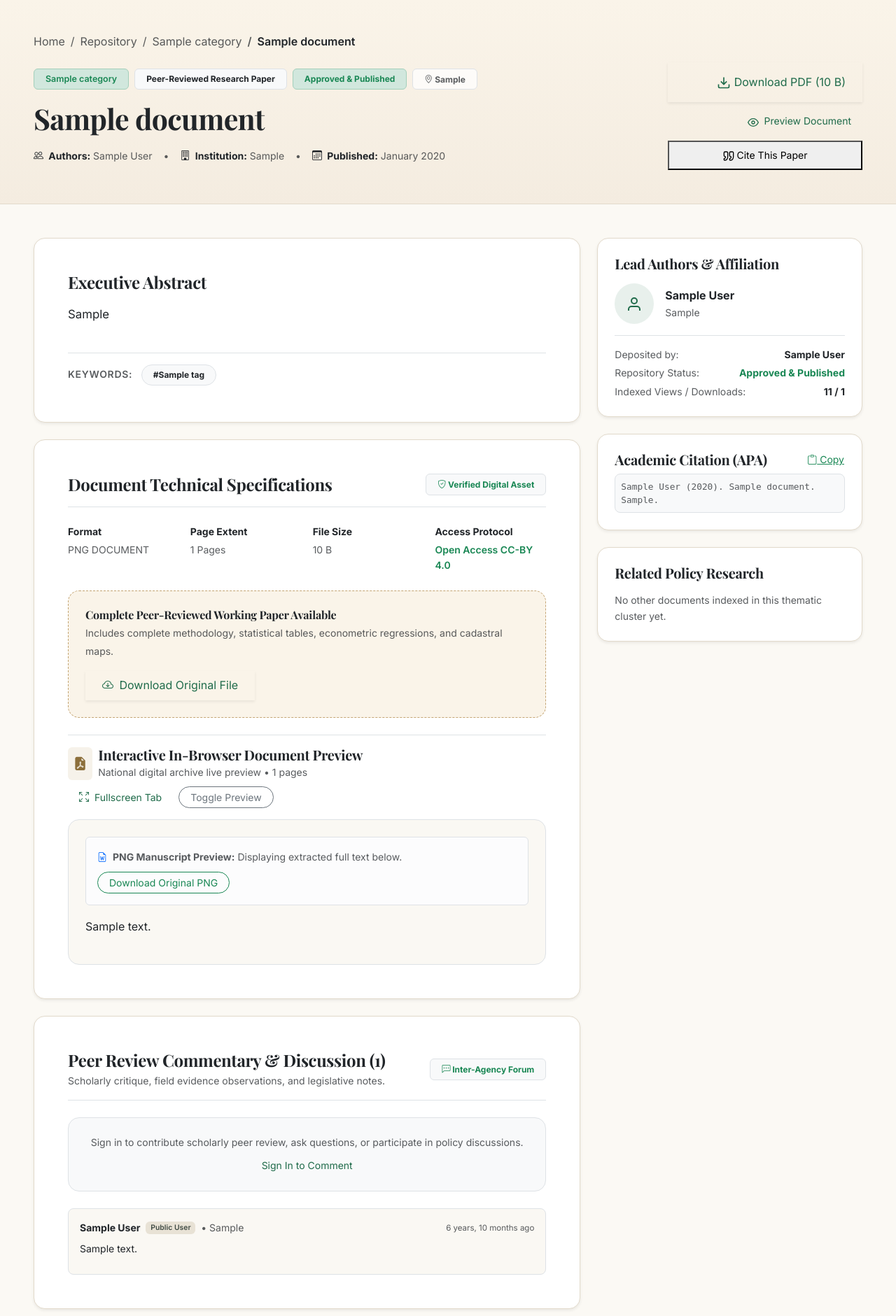
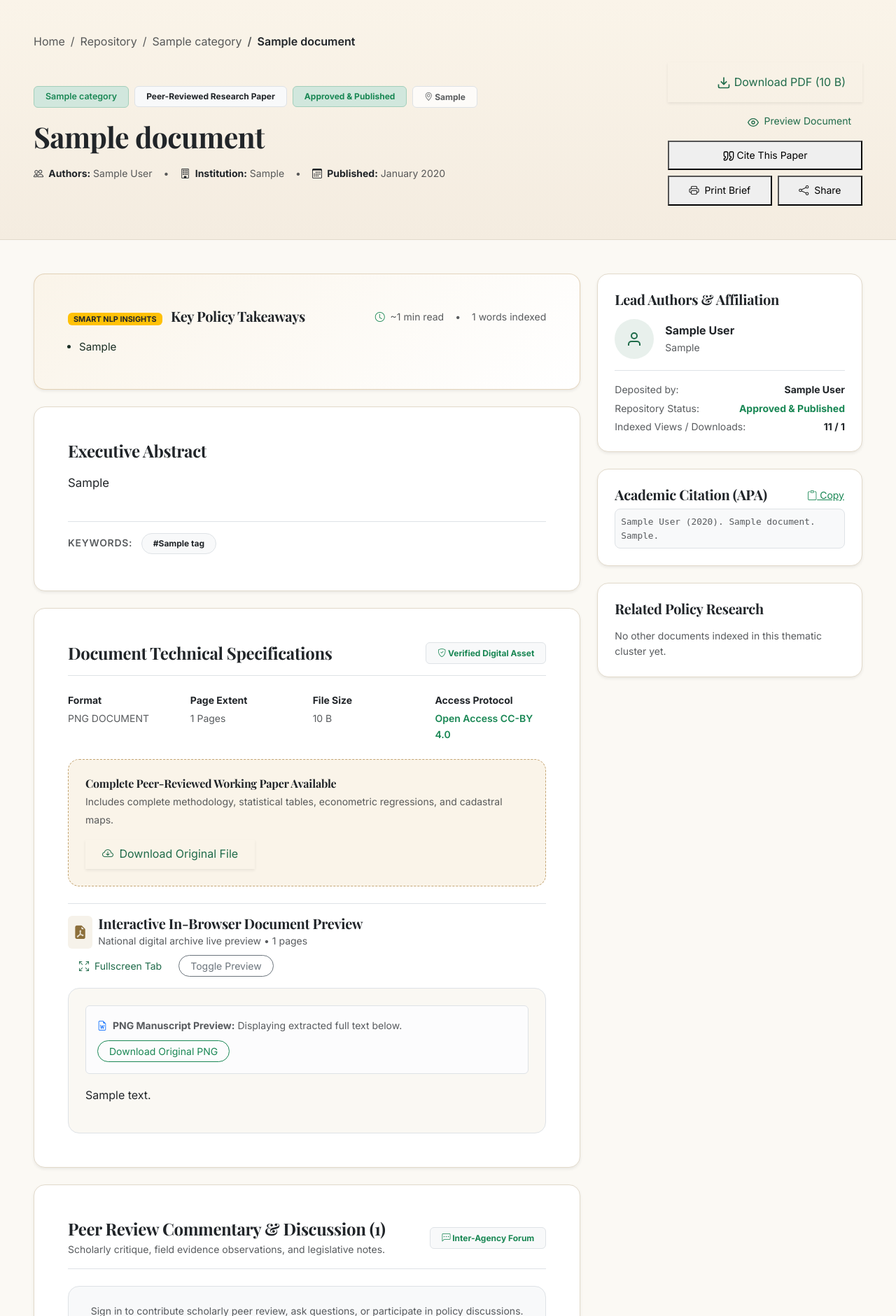
Before and after one commit to MastMaula1017/landwise-governance-portal, a Django app: a page that uses templates/repository/document_detail.html in a window 1280 px wide. Shown: the part 73-1954 px from the top of the page at 70% size. Run offline with Django 5.2, Linux system fonts and the light colour scheme; data comes from the database, SQL or seed files in the repository; tables that the repository leaves empty hold one stand-in row (values such as "Sample post"); some web fonts are replaced.

Commit message:
Add Smart NLP Policy Takeaways, Print Brief CSS, Share button, and Trending Topics filter

```diff
--- a/repository/utils.py
+++ b/repository/utils.py
@@ -193,3 +193,39 @@ def generate_citations(document):
             f"}}"
         ),
     }
+
+
+def extract_document_insights(document, max_takeaways=3):
+    """
+    Computes reading metrics and extractive policy takeaways from extracted text or abstract.
+    """
+    source_text = (document.extracted_text or "").strip()
+    if len(source_text) < 80:
+        source_text = (document.abstract or "").strip()
+
+    words = re.findall(r'\b\w+\b', source_text)
+    word_count = len(words)
+    reading_time_mins = max(1, round(word_count / 200)) if word_count else 1
+
+    # Extractive sentence scoring using DOMAIN_TAXONOMY terms
+    all_terms = [t for terms in DOMAIN_TAXONOMY.values() for t in terms]
+    sentences = [s.strip() for s in re.split(r'(?<=[.!?])\s+', source_text) if 45 <= len(s.strip()) <= 320]
+    scored = []
+    for idx, sent in enumerate(sentences):
+        lower_sent = sent.lower()
+        score = sum(2 for term in all_terms if term in lower_sent)
+        if any(w in lower_sent for w in ('recommend', 'policy', 'finding', 'evidence', 'impact', 'percent', '%')):
+            score += 2
+        scored.append((score, -idx, sent))
+
+    scored.sort(reverse=True)
+    takeaways = [item[2] for item in scored[:max_takeaways]]
+    if not takeaways and source_text:
+        takeaways = [source_text[:240] + ('...' if len(source_text) > 240 else '')]
+
+    return {
+        'word_count': word_count,
+        'reading_time_mins': reading_time_mins,
+        'takeaways': takeaways,
+        'top_concepts': auto_extract_keywords(source_text, max_keywords=6),
+    }
--- a/repository/views.py
+++ b/repository/views.py
@@ -1,7 +1,15 @@
 from django.shortcuts import render, get_object_or_404, redirect
 from django.views.generic import ListView, DetailView, CreateView, View
 from django.contrib.auth.mixins import LoginRequiredMixin, UserPassesTestMixin
-from django.db.models import Q, F
+from django.db.models import Q, F, Count
+from .utils import (
+    extract_pdf_text_and_meta,
+    auto_extract_keywords,
+    auto_categorize_document,
+    get_related_documents,
+    generate_citations,
+    extract_document_insights,
+)
 from django.contrib import messages
 from django.http import FileResponse, Http404, HttpResponseForbidden
 from django.utils import timezone
@@ -81,6 +89,7 @@ class DocumentListView(ListView):
         context['search_query'] = self.request.GET.get('q', '')
         context['selected_region'] = self.request.GET.get('region', '')
         context['total_count'] = self.get_queryset().count()
+        context['trending_tags'] = Tag.objects.annotate(doc_total=Count('documents')).filter(doc_total__gt=0).order_by('-doc_total', 'name')[:8]
         return context
 
 
@@ -116,6 +125,7 @@ class DocumentDetailView(DetailView):
         doc = self.object
         context['related_documents'] = get_related_documents(doc, limit=3)
         context['citations'] = generate_citations(doc)
+        context['insights'] = extract_document_insights(doc)
         context['approval_form'] = DocumentApprovalForm()
         context['is_favourited'] = (
             self.request.user.is_authenticated
--- a/static/css/landwise.css
+++ b/static/css/landwise.css
@@ -834,3 +834,24 @@ a:hover {
   color: #404B44 !important;
   font-weight: 600;
 }
+
+@media print {
+  .lw-navbar,
+  .lw-footer,
+  .lw-no-print,
+  .breadcrumb,
+  #comments,
+  #pdfReaderSection,
+  .col-lg-3,
+  .col-lg-4 {
+    display: none !important;
+  }
+  .col-lg-8,
+  .col-lg-9 {
+    width: 100% !important;
+    max-width: 100% !important;
+  }
+  body {
+    background: #FFFFFF !important;
+  }
+}
--- a/templates/repository/document_detail.html
+++ b/templates/repository/document_detail.html
@@ -127,6 +127,15 @@
             </svg>
             <span>Cite This Paper</span>
           </button>
+
+          <div class="d-flex gap-2 lw-no-print">
+            <button type="button" onclick="window.print()" class="lw-btn lw-btn-outline py-2 px-3 flex-grow-1 justify-content-center small">
+              <i class="bi bi-printer me-1"></i> Print Brief
+            </button>
+            <button type="button" onclick="navigator.clipboard.writeText(window.location.href); this.innerHTML='<i class=\'bi bi-check2 me-1\'></i>Copied'; setTimeout(()=>this.innerHTML='<i class=\'bi bi-share me-1\'></i>Share', 1800);" class="lw-btn lw-btn-outline py-2 px-3 flex-grow-1 justify-content-center small">
+              <i class="bi bi-share me-1"></i> Share
+            </button>
+          </div>
         </div>
       </div>
 
@@ -176,6 +185,28 @@
           <div class="alert alert-warning border-warning p-4 rounded-4 mb-4">
             <h6 class="fw-bold text-dark mb-1"><i class="bi bi-exclamation-triangle-fill text-warning me-1"></i> Editorial Revision Requested</h6>
             <p class="small mb-0 text-muted">{{ document.rejection_reason }}</p>
+          </div>
+        {% endif %}
+
+        <!-- Automated Policy Takeaways & Reading Intelligence -->
+        {% if insights.takeaways %}
+          <div class="card border-0 rounded-4 shadow-sm p-4 p-md-5 mb-4" style="background: linear-gradient(135deg, #FAF4E9 0%, #FFFFFF 100%); border: 1px solid rgba(196, 165, 116, 0.45) !important;">
+            <div class="d-flex align-items-center justify-content-between flex-wrap gap-2 mb-3">
+              <div>
+                <span class="badge bg-warning text-dark px-2 py-1 fw-bold text-uppercase me-2" style="font-size: 0.68rem;">Smart NLP Insights</span>
+                <h5 class="font-serif fw-bold text-dark d-inline-block mb-0">Key Policy Takeaways</h5>
+              </div>
+              <div class="d-flex align-items-center gap-3 small text-muted">
+                <span><i class="bi bi-clock me-1 text-success"></i> ~{{ insights.reading_time_mins }} min read</span>
+                <span>&bull;</span>
+                <span>{{ insights.word_count|default:"0" }} words indexed</span>
+              </div>
+            </div>
+            <ul class="mb-0 ps-3 d-flex flex-column gap-2" style="color: #1A2E24; line-height: 1.65;">
+              {% for point in insights.takeaways %}
+                <li class="small" style="font-size: 0.95rem;">{{ point }}</li>
+              {% endfor %}
+            </ul>
           </div>
         {% endif %}
 
```
Also changed, not shown: repository/tests.py (+16 -0 lines), templates/repository/document_list.html (+10 -0 lines).
